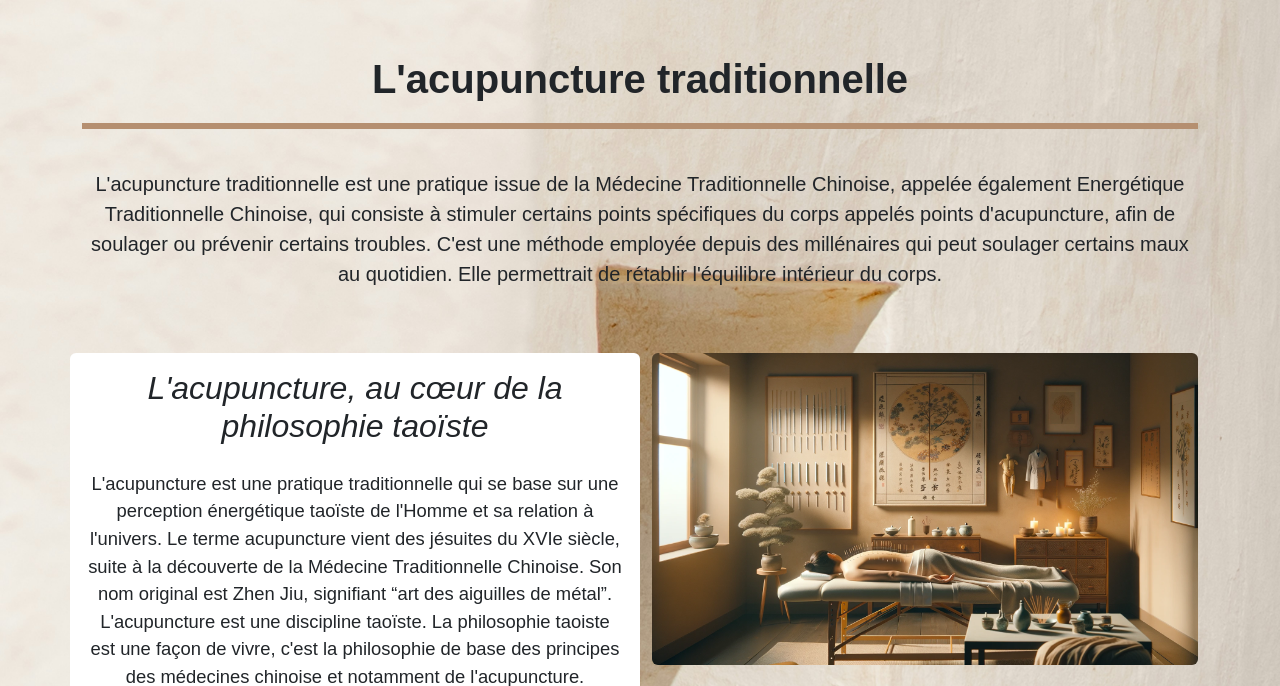
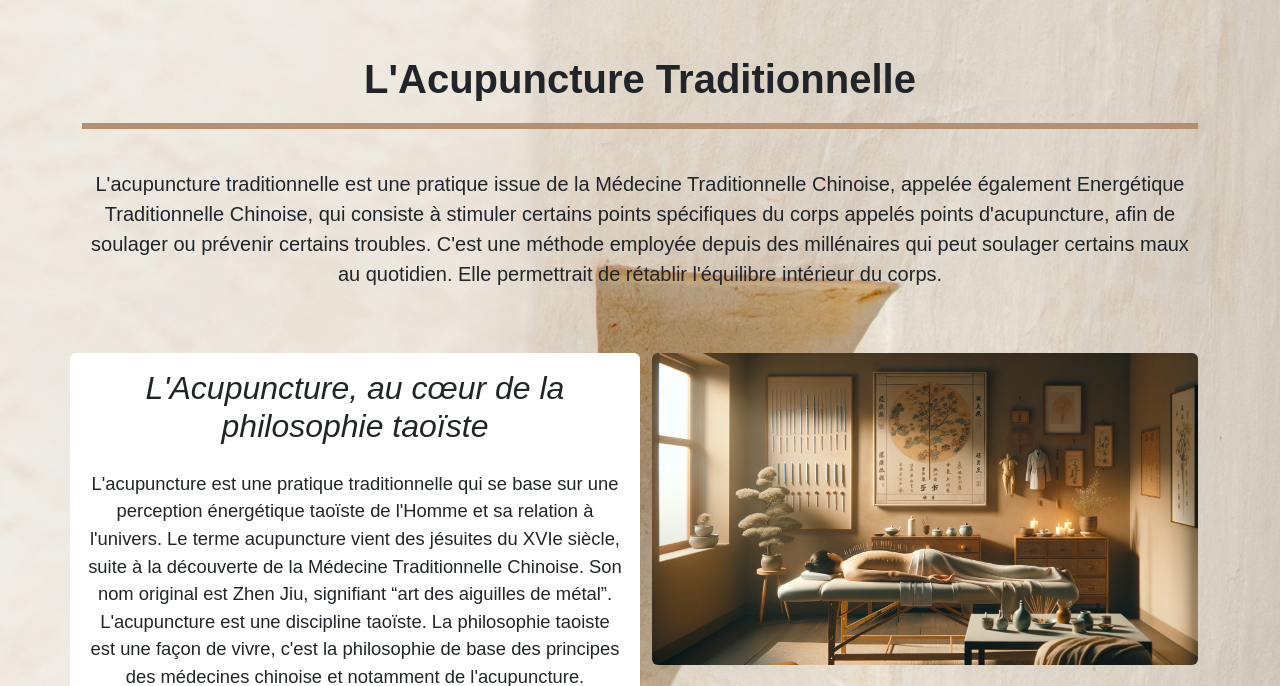
Before and after one commit to ChahanD/CPE-TIDAL, a PHP site: template src/views/index.html.twig in a window 1280 px wide. Shown: the part 56-742 px from the top of the page. Run offline with PHP 8.4, Linux system fonts and the light colour scheme; the template is opened without the code that fills it, so the values that code supplies are empty; some libraries are stand-ins or nearby versions.

Commit message:
finish maybe

```diff
--- a/src/views/index.html.twig
+++ b/src/views/index.html.twig
@@ -7,12 +7,12 @@
     <div class="container">
         <div class="row text-center">
             <div class="col-12 mb-5">
-                <h1><b>L'acupuncture traditionnelle</b></h1>
+                <h1><b>L'Acupuncture Traditionnelle</b></h1>
                 <p class="lead">L'acupuncture traditionnelle est une pratique issue de la Médecine Traditionnelle Chinoise, appelée également Energétique Traditionnelle Chinoise, qui consiste à stimuler certains points spécifiques du corps appelés points d'acupuncture, afin de soulager ou prévenir certains troubles. C'est une méthode employée depuis des millénaires qui peut soulager certains maux au quotidien. Elle permettrait de rétablir l'équilibre intérieur du corps.</p>
             </div>
 
             <div class="col-md-6 mb-5 bg-white rounded p-3">
-                <h2 class="mb-4"><i>L'acupuncture, au cœur de la philosophie taoïste</i></h2>
+                <h2 class="mb-4"><i>L'Acupuncture, au cœur de la philosophie taoïste</i></h2>
                 <p class="small-lead">L'acupuncture est une pratique traditionnelle qui se base sur une perception énergétique taoïste de l'Homme et sa relation à l'univers. Le terme acupuncture vient des jésuites du XVIe siècle, suite à la découverte de la Médecine Traditionnelle Chinoise. Son nom original est Zhen Jiu, signifiant “art des aiguilles de métal”. L'acupuncture est une discipline taoïste.  La philosophie taoiste est une façon de vivre, c'est la philosophie de base des principes des médecines chinoise et notamment de l'acupuncture.</p>
             </div>
 
```
